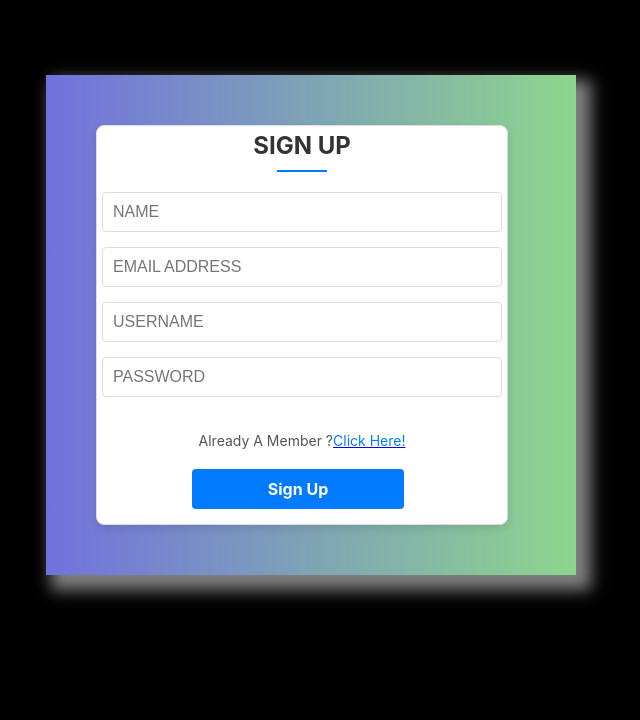
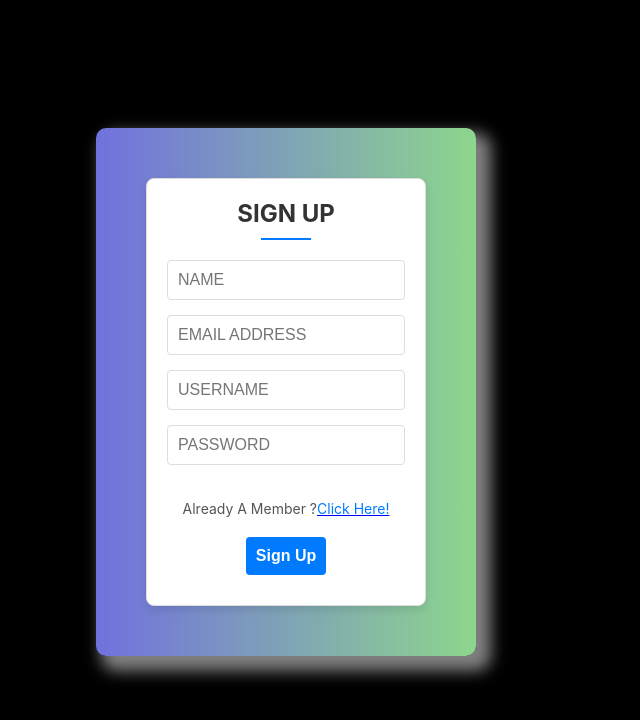
Before and after one commit to Sai-Dinesh-Vasireddy/Real_Time_Sensor_Analytics_Dashboard, a React (Create React App) app in the folder sensor_analytics_frontend/: page / in a window 1280 px wide. Shown: the top 720 px of the page, without its empty margins (354-994 px from the left). Built offline with nearby package versions, Linux system fonts and the light colour scheme.

Commit message:
FP-15,18 Fixing the bugs (dynamic resolution, div to buttons for login signup options and removing unnecessary stylings)

```diff
--- a/sensor_analytics_frontend/src/LoginPage.jsx
+++ b/sensor_analytics_frontend/src/LoginPage.jsx
@@ -1,6 +1,6 @@
 import React from 'react'
-import './Styles/LoginPage.css'
-
+import './Styles/LoginSignupPage.css'
+import { Link } from 'react-router-dom'
 
 const LoginPage = () => {
   return (
@@ -26,8 +26,7 @@ const LoginPage = () => {
         </div>
         <div className='Forgot-Password'>Not A Member ?<a href='/'><span>Click Here!</span></a></div>
         <div className='Submit-Container'>
-            <div className='Submit1'><a href='/dashboard'>Login</a></div>
-
+        <Link to='/dashboard'><button className='Submit'>Login</button></Link>
         </div>
 
 
--- a/sensor_analytics_frontend/src/SignupPage.jsx
+++ b/sensor_analytics_frontend/src/SignupPage.jsx
@@ -1,5 +1,5 @@
 import React from 'react'
-import './Styles/SignupPage.css'
+import { Link } from 'react-router-dom'
 
 const SignupPage = () => {
   return (
@@ -28,8 +28,7 @@ const SignupPage = () => {
         </div>
         <div className='Forgot-Password'>Already A Member ?<a href='/login'><span>Click Here!</span></a></div>
         <div className='Submit-Container'>
-            <div className='Submit1'>Sign Up</div>
-
+            <Link to='/dashboard'><button className='Submit'>Sign Up</button></Link>
         </div>
 
 
--- a/sensor_analytics_frontend/src/Styles/LoginPage.css
+++ b/sensor_analytics_frontend/src/Styles/LoginSignupPage.css
@@ -7,13 +7,12 @@
     background-color: #f0f0f0; }
 
 
-.container,
-.SD {
+.container
+{
     display: flex;
     flex-direction: column;
     align-items: center;
     justify-content: center;
-    width: 100%;
     max-width: 400px;
     margin: 20px;
     padding: 20px;
@@ -21,10 +20,10 @@
     border-radius: 8px;
     box-shadow: 0 4px 8px rgba(0, 0, 0, 0.1);
     background-color: #fff;
+
 }
-.container{
-    padding: 5px;
-}
+
+
 .Header {
     width: 100%;
     text-align: center;
@@ -86,7 +85,7 @@
 .Submit-Container {
     display: flex;
     justify-content: space-between;
-    width: 100%;
+    margin: auto;
 }
 
 .Submit, .Submit1 {
@@ -103,9 +102,10 @@
     transition: background-color 0.3s ease;
 }
 
-.Submit1 {
-    margin-left: 90px;
+.Submit{
+    position: relative;
     margin-bottom: 10px;
+    width: 100%;
 }
 
 .Submit:hover {
@@ -118,12 +118,16 @@
 }
 
 .C1{
-    margin: 100px;
-    margin-left: 400px;
+    width: 25%;
+    height: 50%;
+    margin: auto;
+    margin-top: 10%;
     background: linear-gradient(to right, rgb(113, 113, 222), rgb(141, 214, 141));
-    margin-right: 350px;
     padding: 30px;
-    margin-top: 75px;
     box-shadow: 10px 10px 15px 5px grey;
+    border-radius: 10px;
+}
 
+button {
+    width: 500px;
 }
--- a/sensor_analytics_frontend/src/Styles/SignupPage.css
+++ /dev/null
@@ -1,129 +0,0 @@
-.Design {
-    display: flex;
-    justify-content: center;
-    align-items: center;
-    width: 100%;
-    height: 100vh;
-    background-color: #f0f0f0; }
-
-
-.container,
-.SD {
-    display: flex;
-    flex-direction: column;
-    align-items: center;
-    justify-content: center;
-    width: 100%;
-    max-width: 400px;
-    margin: 20px;
-    padding: 20px;
-    border: 1px solid #ddd;
-    border-radius: 8px;
-    box-shadow: 0 4px 8px rgba(0, 0, 0, 0.1);
-    background-color: #fff;
-}
-.container{
-    padding: 5px;
-}
-.Header {
-    width: 100%;
-    text-align: center;
-    margin-bottom: 20px;
-}
-
-.TEXT {
-    font-size: 24px;
-    font-weight: bold;
-    color: #333;
-}
-
-.UNDERLINE {
-    width: 50px;
-    height: 2px;
-    background-color: #007bff;
-    margin: 10px auto 0;
-}
-
-.Inputs {
-    width: 100%;
-    margin-bottom: 20px;
-}
-
-.input {
-    margin-bottom: 15px;
-}
-
-.input input {
-    width: 100%;
-    padding: 10px;
-    border: 1px solid #ddd;
-    border-radius: 4px;
-    font-size: 16px;
-    box-sizing: border-box;
-}
-
-.input input:focus {
-    border-color: #007bff;
-    outline: none;
-}
-
-.Forgot-Password {
-    font-size: 14px;
-    color: #555;
-    margin-bottom: 20px;
-    text-align: center;
-}
-
-.Forgot-Password span {
-    color: #007bff;
-    cursor: pointer;
-}
-
-.Forgot-Password span:hover {
-    text-decoration: underline;
-}
-
-.Submit-Container {
-    display: flex;
-    justify-content: space-between;
-    width: 100%;
-}
-
-.Submit, .Submit1 {
-    width: 48%;
-    padding: 10px;
-    text-align: center;
-    background-color: #007bff;
-    color: #fff;
-    border: none;
-    border-radius: 4px;
-    cursor: pointer;
-    font-size: 16px;
-    font-weight: bold;
-    transition: background-color 0.3s ease;
-}
-
-.Submit1 {
-    margin-left: 90px;
-    margin-bottom: 10px;
-}
-
-.Submit:hover {
-    background-color: #0056b3;
-}
-
-
-.Design{
-    background-color:cornsilk;
-}
-
-.C1{
-    margin: 100px;
-    margin-left: 400px;
-    background: linear-gradient(to right, rgb(113, 113, 222), rgb(141, 214, 141));
-    margin-right: 350px;
-    padding: 30px;
-    margin-top: 75px;
-    box-shadow: 10px 10px 15px 5px grey;
-
-}
```
